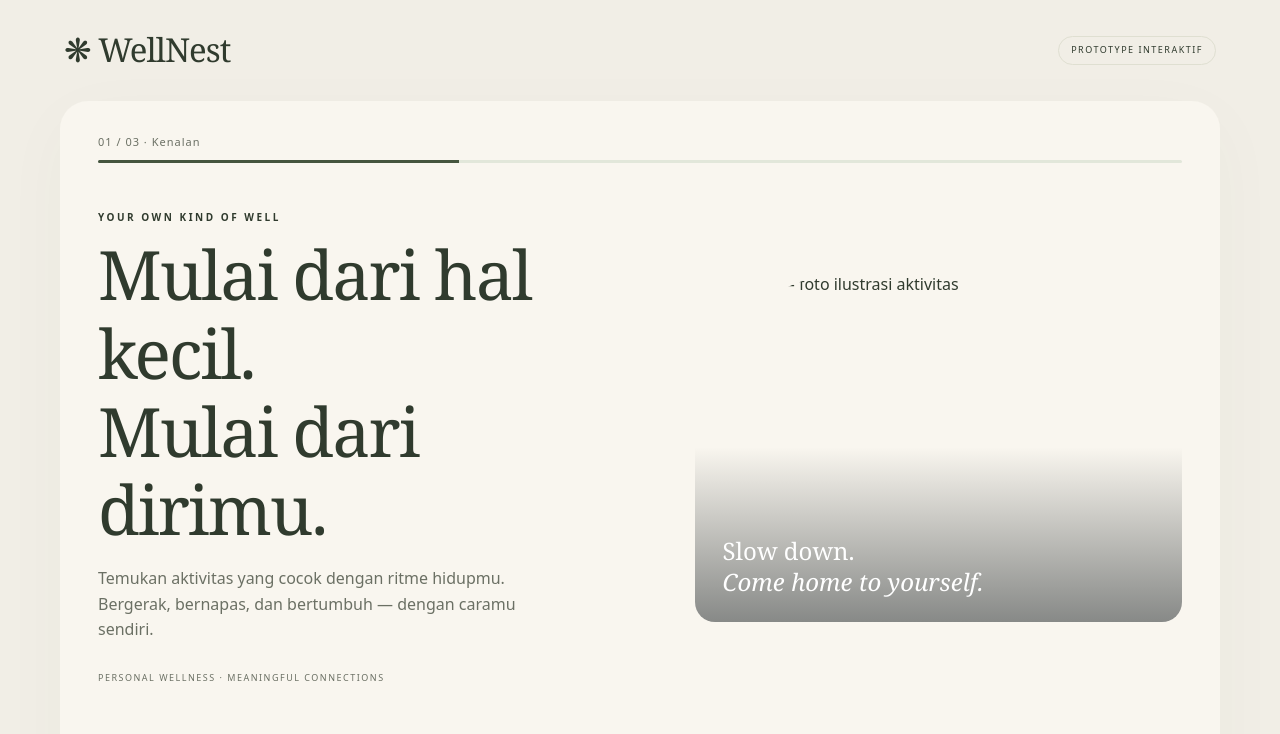
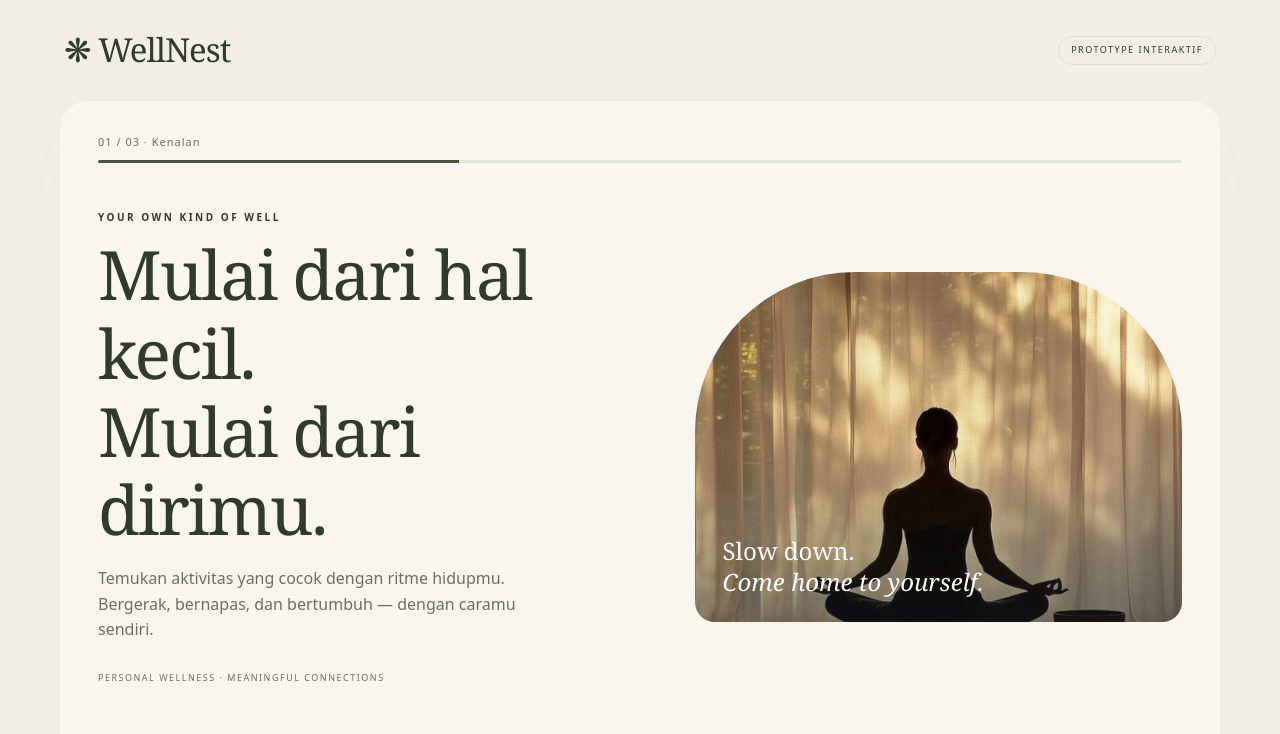
Before and after one commit to 6082201191-byte/Tugas, a plain HTML site: page index.html in a window 1280 px wide. Shown: the top 734 px of the page. Drawn offline with Linux system fonts and the light colour scheme; files whose address does not match are found by name.

Commit message:
Add files via upload

```diff
--- a/script.js
+++ b/script.js
@@ -1,5 +1,5 @@
 'use strict';
-const categoryPhotos={"Yoga": "images/yoga.jpg", "Meditasi": "images/meditasi.jpg", "Pilates": "images/pilates.jpg", "Latihan kekuatan": "images/latihan-kekuatan.jpg", "Jalan santai": "images/jalan-santai.jpg", "Journaling": "images/journaling.jpg"};
+const categoryPhotos={"Yoga": "yoga.jpg", "Meditasi": "meditasi.jpg", "Pilates": "pilates.jpg", "Latihan kekuatan": "latihan-kekuatan.jpg", "Jalan santai": "jalan-santai.jpg", "Journaling": "journaling.jpg"};
 function photoHTML(category,extra='',loading='lazy'){return `<img class="category-photo ${extra}" src="${categoryPhotos[category]}" alt="${escapeHTML(category)} — foto ilustrasi aktivitas" loading="${loading}" decoding="async">`}
 const $=id=>document.getElementById(id);
 const KEY='wellnest-interaktif-v2';
```
Also changed, not shown: index.html (+1 -1 lines).
